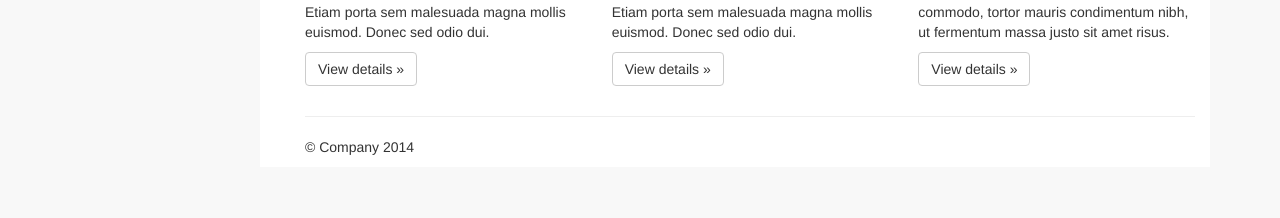
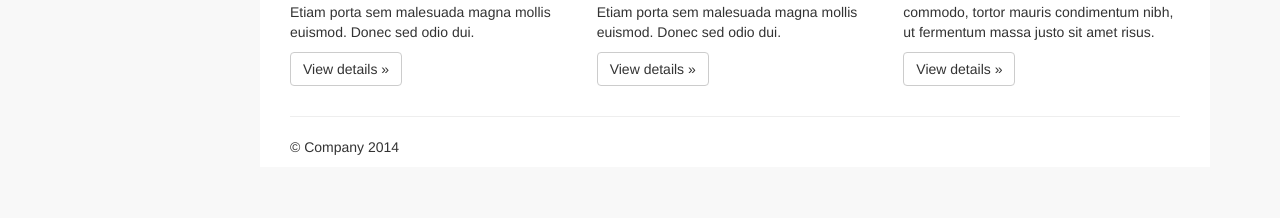
Before and after one commit to SerKir/aranti, a plain HTML site: page receptsRituals.html in a window 1280 px wide. Shown: the part 582-800 px from the top of the page. Drawn offline with nearby package versions, Linux system fonts and the light colour scheme.

Commit message:
small fix2

```diff
--- a/css/verticalMenu.css
+++ b/css/verticalMenu.css
@@ -88,8 +88,8 @@
     margin-top: 0;
   }
   .affix-content{
-    padding-right: 30px;
-    padding-left: 15px;
+    padding-right: 2px;
+    padding-left: 2px;
   }
   .affix-title{
     border-bottom: 1px solid #ecf0f1;
--- a/receptsRituals.html
+++ b/receptsRituals.html
@@ -82,7 +82,6 @@
 </div>
 
 <div class="col-sm-9 col-md-10 affix-content">
-	<div class="container">
     <div class="jumbotron">
       <div class="container">
         <h1>RECEPTURY I RYTUAŁY</h1>
@@ -120,7 +119,6 @@
 	</div>
 </div>
 </div>
-</div>
 
     <!-- Bootstrap core JavaScript
     ================================================== -->
```
Also changed, not shown: index.html (+1 -0 lines).
